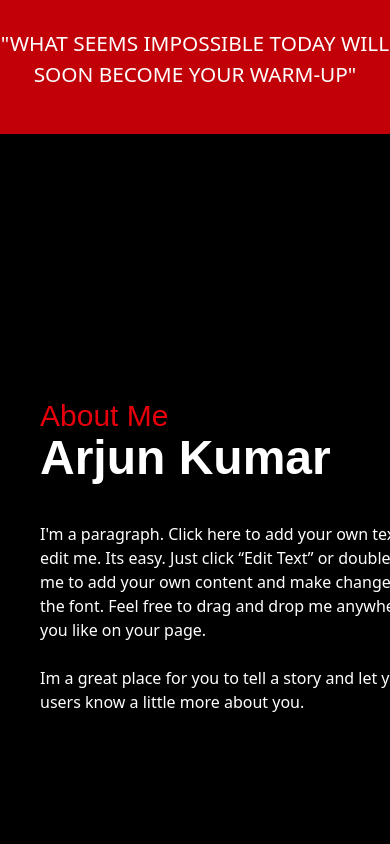
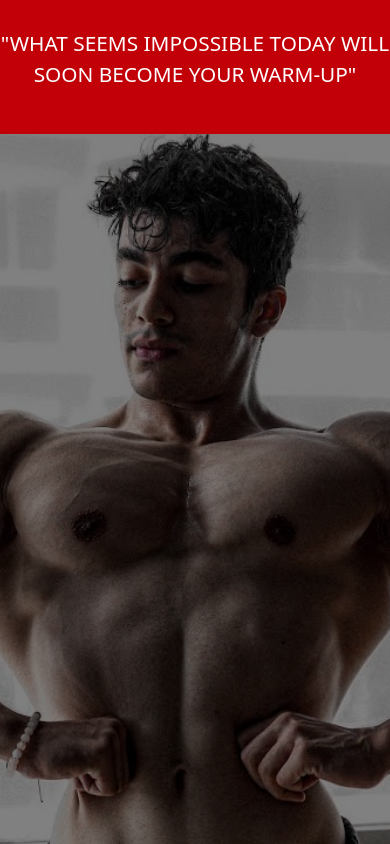
Before and after one commit to dharaniis/arjun-site, a React (Vite) app in the folder client/: page / in a window 390 px wide. Shown: the part 860-1704 px from the top of the page. Built offline with nearby package versions, Linux system fonts and the light colour scheme; a web font is replaced by a local one.

Commit message:
add aboutMe responsive

```diff
--- a/client/src/pages/home/AboutMe.tsx
+++ b/client/src/pages/home/AboutMe.tsx
@@ -2,16 +2,16 @@ type Props = {}
 
 function AboutMe({}: Props) {
   return (
-    <div id="AboutMe" className="flex h-screen">
-        <div className="basis-1/2 relative">
+    <div id="AboutMe" className="grid grid-cols-1 md:grid-cols-2 h-fit">
+        <div className="relative h-screen">
             <img className="absolute top-0 left-0 object-cover h-full w-full opacity-50" src="/src/assets/saket.jpg"></img>
         </div>
-        <div className="mx-10 basis-1/2 flex flex-col justify-center items-start ">
+        <div className="m-7 md:mx-10 flex flex-col justify-center items-center text-center md:text-left md:items-start">
             <div className="">
                 <h1 className="text-3xl text-red-600">About Me</h1>
                 <h1 className="text-5xl font-bold">Arjun Kumar</h1>
             </div>
-            <p className="mt-10 w-[25rem] font-sans">I'm a paragraph. Click here to add your own text and edit me. Its easy. Just click “Edit Text” or double click me to add your own content and make changes to the font. Feel free to drag and drop me anywhere you like on your page.<br/><br/>Im a great place for you to tell a story and let your users know a little more about you.</p>
+            <p className="mt-10 w-full md:w-[25rem] font-sans">I'm a paragraph. Click here to add your own text and edit me. Its easy. Just click “Edit Text” or double click me to add your own content and make changes to the font. Feel free to drag and drop me anywhere you like on your page.<br/><br/>Im a great place for you to tell a story and let your users know a little more about you.</p>
         </div>
     </div>
   )
```
